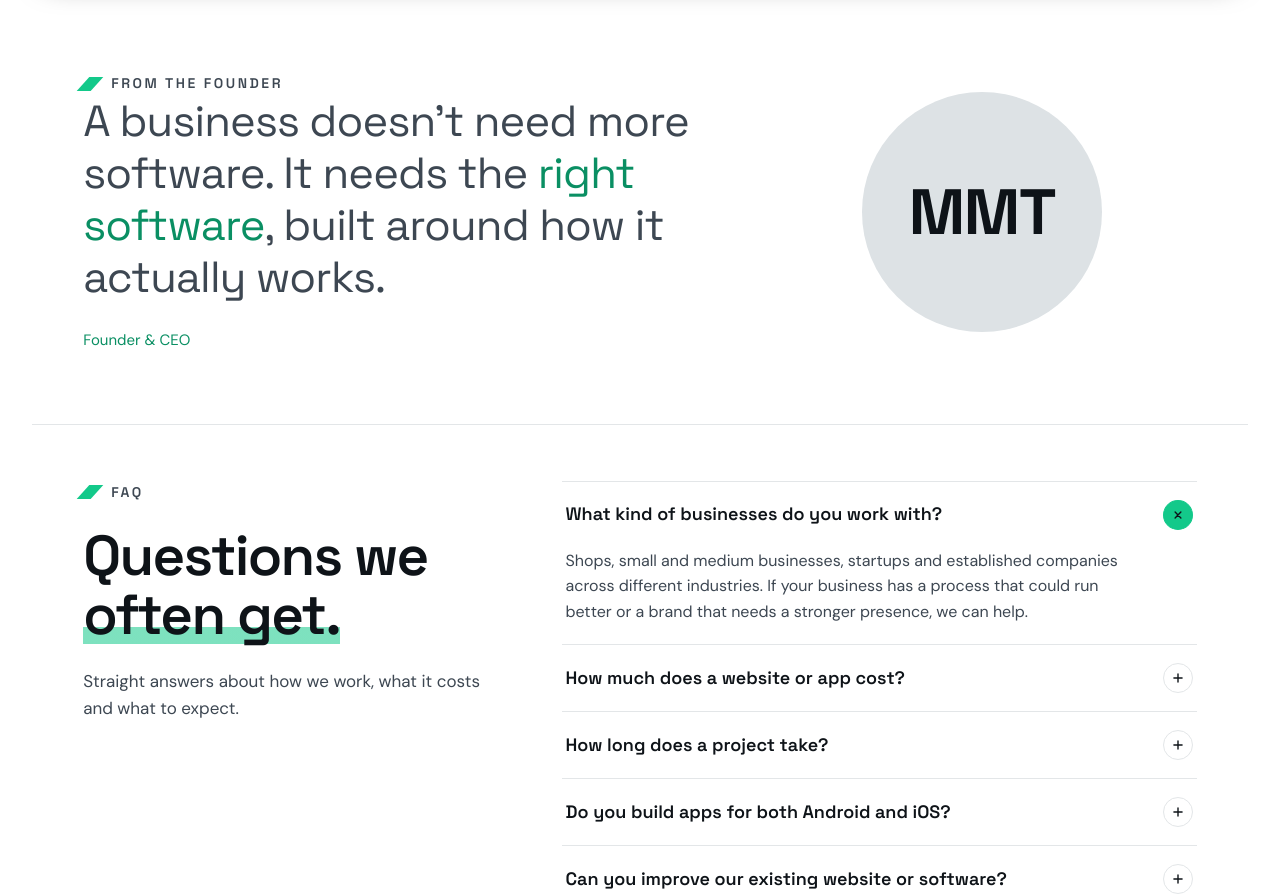
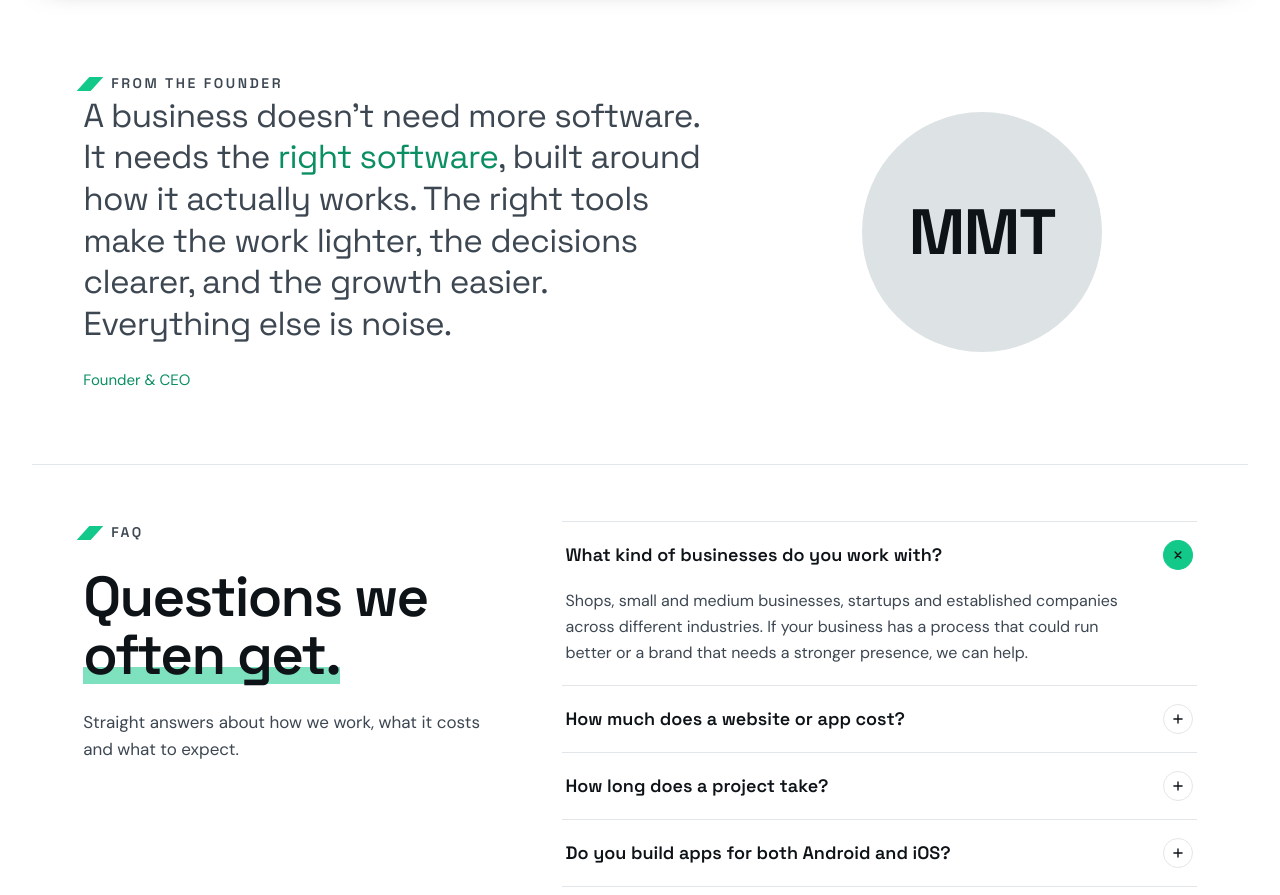
Before and after one commit to Momintariq-11/SOLVIQXs-Website, a plain HTML site: page index.html in a window 1280 px wide. Shown: the part 3939-4834 px from the top of the page. Drawn offline with Linux system fonts and the light colour scheme.

Commit message:
Founder note: four sentences, smaller quote text so it stays compact

```diff
--- a/index.html
+++ b/index.html
@@ -189,7 +189,7 @@
   <div class="wrap founder">
     <div class="founder-text">
       <div class="eyebrow rv">From the founder</div>
-      <p class="founder-quote rv3">A business doesn't need more software. It needs the <span class="accent">right software</span>, built around how it actually works.</p>
+      <p class="founder-quote rv3">A business doesn't need more software. It needs the <span class="accent">right software</span>, built around how it actually works. The right tools make the work lighter, the decisions clearer, and the growth easier. Everything else is noise.</p>
       <div class="founder-sign rv3"><span>Founder &amp; CEO</span></div>
     </div>
     <a class="founder-circle rv2" href="https://www.linkedin.com/in/muhammad-momin-tariq-4b1b95369" target="_blank" rel="noopener noreferrer" aria-label="Open the founder's LinkedIn profile"><span>MMT</span></a>
--- a/styles.css
+++ b/styles.css
@@ -730,5 +730,6 @@ body { background: var(--white); }
 
 .sheet.dark .case-stack .step-tag { color: var(--emerald); }
 .faq-wrap > .ask-card { flex: 1 1 100%; margin-top: 0; }
-.founder-quote { margin: 20px 0 0; font-family: var(--font-display); font-size: clamp(28px, 3.4vw, 44px); line-height: 1.2; letter-spacing: -.02em; color: var(--charcoal); }
+.founder-quote { margin: 20px 0 0; font-family: var(--font-display); font-size: clamp(26px, 2.6vw, 36px); line-height: 1.25; letter-spacing: -.02em; color: var(--charcoal); }
 .founder-quote .accent { color: var(--emerald-ink); }
+@media (max-width: 720px) { .founder-quote { font-size: 24px; } }
```
